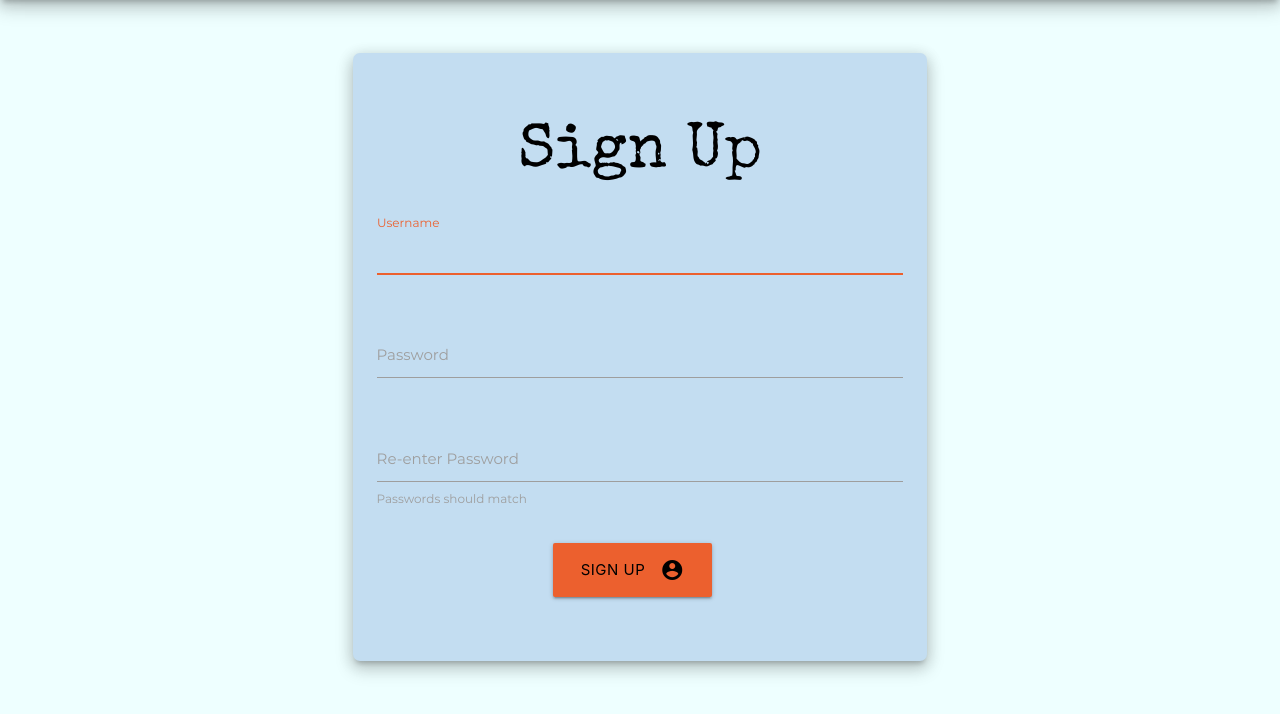
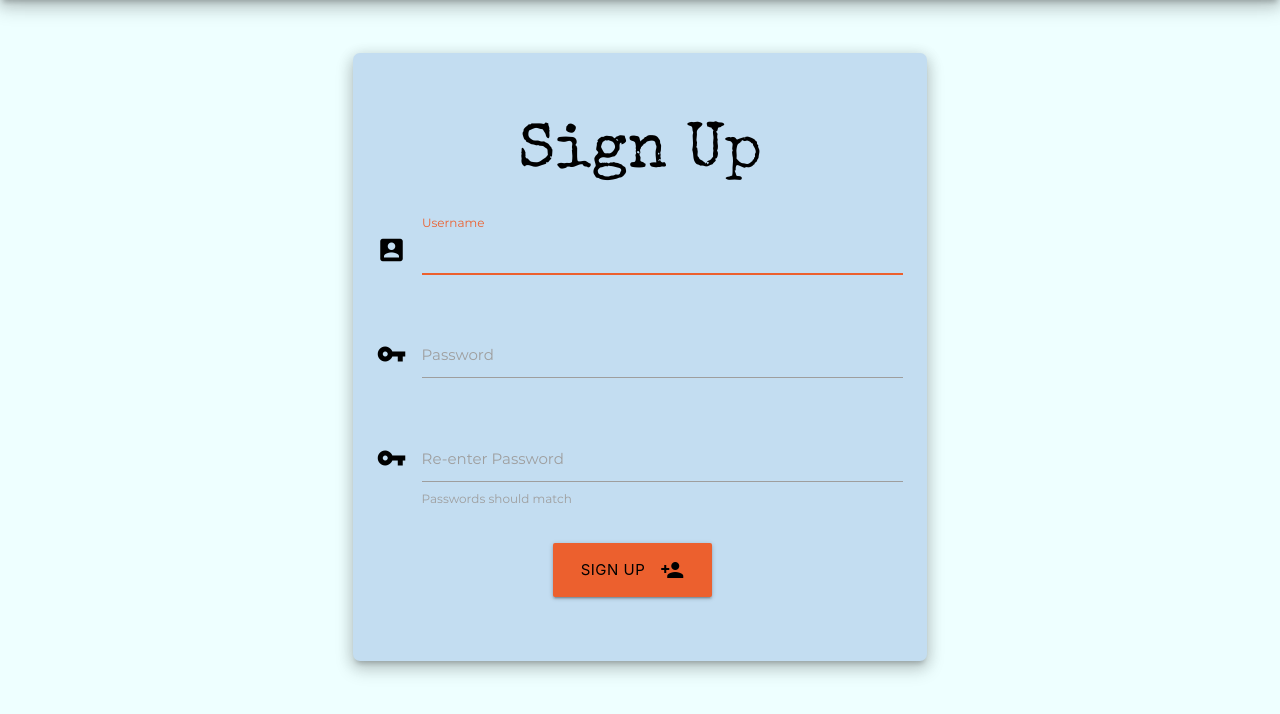
Before and after one commit to sin-of-sloth/Kronometrador, a Django app: page /signup/ in a window 1280 px wide. Shown: the part 64-778 px from the top of the page. Run offline with Django 3.2, Linux system fonts and the light colour scheme.

Commit message:
minor changes

```diff
--- a/todo/static/todo/css/dark.css
+++ b/todo/static/todo/css/dark.css
@@ -8,7 +8,7 @@ body {
 }
 
 .brand-active {
-    color: yellow !important;
+    color: #ffff00 !important;
 }
 
 .dropdown-content {
@@ -66,6 +66,10 @@ input[type="text"]:focus + label, input[type="password"]:focus + label, textarea
     color: #6200ee !important;
 }
 
+.input-field .prefix.active {
+    color: #6200ee !important;
+}
+
 [type="checkbox"]:checked + span:not(.lever)::before {
     border-right: 4px solid #6200ee !important;
     border-bottom: 4px solid #6200ee !important;
--- a/todo/static/todo/css/light.css
+++ b/todo/static/todo/css/light.css
@@ -66,6 +66,10 @@ input[type="text"]:focus + label, input[type="password"]:focus + label, textarea
     color: #ec602e !important;
 }
 
+.input-field .prefix.active {
+    color: #ec602e !important;
+}
+
 [type="checkbox"]:checked + span:not(.lever)::before {
     border-right: 4px solid #ec602e !important;
     border-bottom: 4px solid #ec602e !important;
--- a/todo/templates/todo/base.html
+++ b/todo/templates/todo/base.html
@@ -13,7 +13,9 @@
     <link rel="stylesheet" type="text/css" href="{% static 'todo/css/materialize.css' %}">
     <link rel="stylesheet" type="text/css" href="{% static 'todo/css/style.css' %}">
 
-    <title>To-Do</title>
+    <link rel="icon" href="{% static 'todo/img/favicon.ico' %}">
+
+    <title>Kronometrador</title>
 </head>
 <body>
 
--- a/todo/templates/todo/loginuser.html
+++ b/todo/templates/todo/loginuser.html
@@ -18,12 +18,14 @@
                             {% csrf_token %}
                             <div class="row">
                                 <div class="input-field col s12">
+                                    <i class="material-icons prefix">account_box</i>
                                     {{ form.username }}
                                     <label for="id_username">Username</label>
                                 </div>
                             </div>
                             <div class="row">
                                 <div class="input-field col s12">
+                                    <i class="material-icons prefix">vpn_key</i>
                                     {{ form.password }}
                                     <label for="id_password">Password</label>
                                 </div>
--- a/todo/templates/todo/signupuser.html
+++ b/todo/templates/todo/signupuser.html
@@ -18,18 +18,21 @@
                             {% csrf_token %}
                             <div class="row">
                                 <div class="input-field col s12">
+                                    <i class="material-icons prefix">account_box</i>
                                     {{ form.username }}
                                     <label for="id_username">Username</label>
                                 </div>
                             </div>
                             <div class="row">
                                 <div class="input-field col s12">
+                                    <i class="material-icons prefix">vpn_key</i>
                                     {{ form.password1 }}
                                     <label for="id_password1">Password</label>
                                 </div>
                             </div>
                             <div class="row">
                                 <div class="input-field col s12">
+                                    <i class="material-icons prefix">vpn_key</i>
                                     {{ form.password2 }}
                                     <label for="id_password2">Re-enter Password</label>
                                     <span class="helper-text">Passwords should match</span>
@@ -37,7 +40,7 @@
                             </div>
                             <div class="row center">
                                 <div class="col s12">
-                                    <button type="submit" class="btn home-btn btn-large">Sign Up<i class="material-icons right">account_circle</i></button>&emsp;
+                                    <button type="submit" class="btn home-btn btn-large">Sign Up<i class="material-icons right">person_add</i></button>&emsp;
                                 </div>
                             </div>
                         </form>
```
Also changed, not shown: db.sqlite3, todo/static/todo/img/favicon.ico (added), 2 other files.
